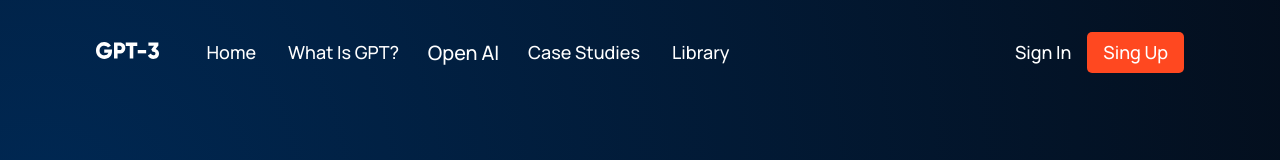
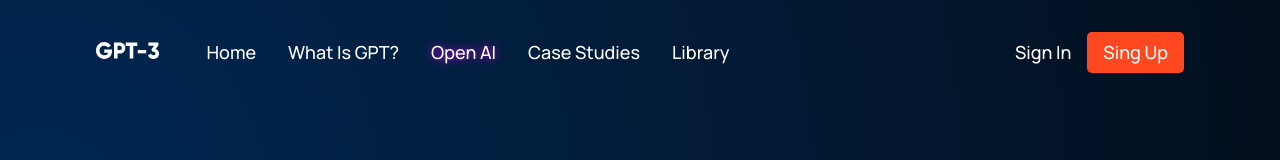
Before and after one commit to NicoBlas/react_GPT-3, a React (Create React App) app: page / in a window 1280 px wide. In both pictures the pointer is over the element 467 px from the left and 52 px from the top of the page. Shown: the top 160 px of the page. Built offline with nearby package versions, Linux system fonts and the light colour scheme.

Commit message:
mas cambios css

```diff
--- a/src/components/navbar/navbar.css
+++ b/src/components/navbar/navbar.css
@@ -52,7 +52,9 @@
 }
 
 .gpt3__navbar-links_container :hover{
-    transform: scale(1.1);
+
+    text-shadow: 0 0 0.5em #DB00FF;
+
 }
 
 .gpt3__navbar-sign button,
--- a/src/containers/header/header.css
+++ b/src/containers/header/header.css
@@ -126,6 +126,7 @@
     transform: scale(1.15);
     transition-duration: 1.5s;
 
+
 }
 
 @media screen and (max-width: 1050px) {
```
